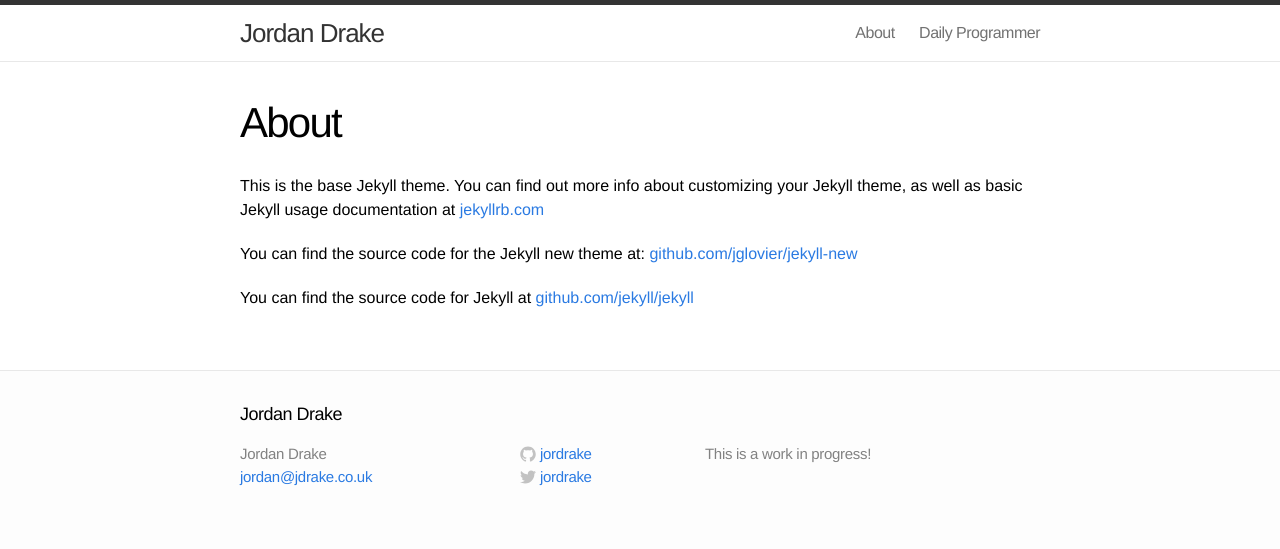
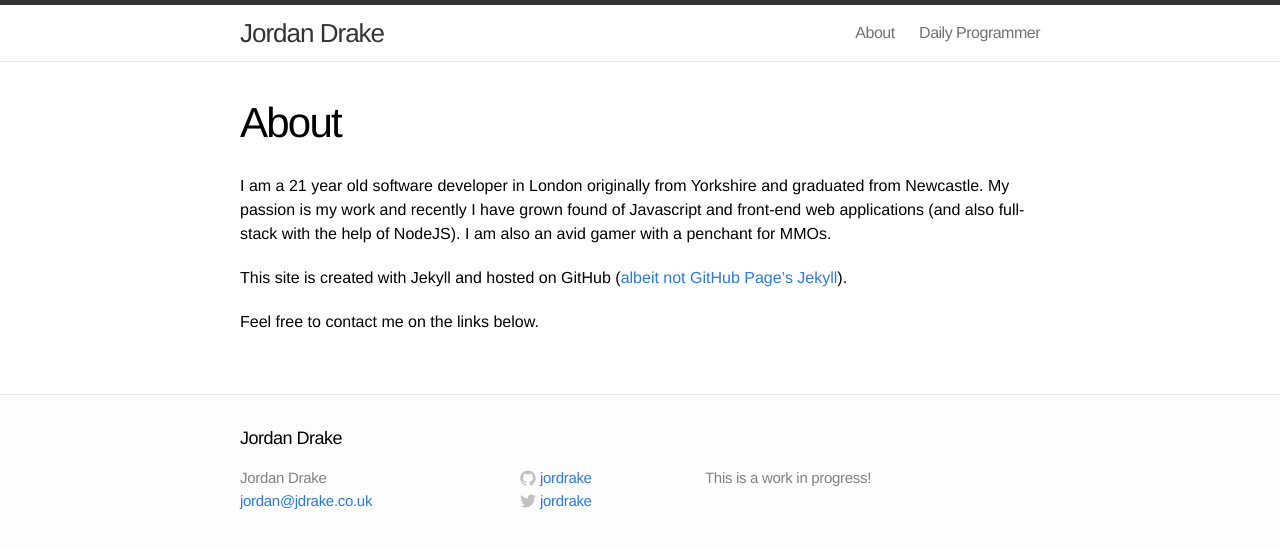
Before and after one commit to jordrake/jdrake.co.uk, a Jekyll site: the page built from about.md, in a window 1280 px wide. Shown: the top 549 px of the page. Built offline with Jekyll 4.4.1, drawn with Linux system fonts in a browser that asks for light colours.

Commit message:
Filled in the about page with some character.

```diff
--- a/about.md
+++ b/about.md
@@ -4,8 +4,11 @@ title: About
 permalink: /about/
 ---
 
-This is the base Jekyll theme. You can find out more info about customizing your Jekyll theme, as well as basic Jekyll usage documentation at [jekyllrb.com](http://jekyllrb.com/)
+I am a 21 year old software developer in London originally from Yorkshire and graduated from Newcastle.
+My passion is my work and recently I have grown found of Javascript and front-end web applications (and also
+full-stack with the help of NodeJS). I am also an avid gamer with a penchant for MMOs.
 
-You can find the source code for the Jekyll new theme at: [github.com/jglovier/jekyll-new](https://github.com/jglovier/jekyll-new)
+This site is created with Jekyll and hosted on GitHub
+([albeit not GitHub Page's Jekyll](http://ixti.net/software/2013/01/28/using-jekyll-plugins-on-github-pages.html)).
 
-You can find the source code for Jekyll at [github.com/jekyll/jekyll](https://github.com/jekyll/jekyll)
+Feel free to contact me on the links below.
--- a/index.html
+++ b/index.html
@@ -14,7 +14,9 @@ layout: default
         </li>
         {% endfor %}
     </ul>
-
+    {% if !site.posts %}
+    <p>Doesn't look like Jordan's made any blog posts yet!</p>
+    <br/>
+    {% endif %}
     <p class="rss-subscribe">subscribe <a href="{{ "/feed.xml" | prepend: site.baseurl }}">via RSS</a></p>
-
 </div>
```
Also changed, not shown: _posts/2014-07-11-welcome-to-jekyll.markdown (deleted, +0 -24 lines), dailyprogrammer.md (line endings or trailing spaces). Lines whose indentation alone changed are shown as unchanged.
